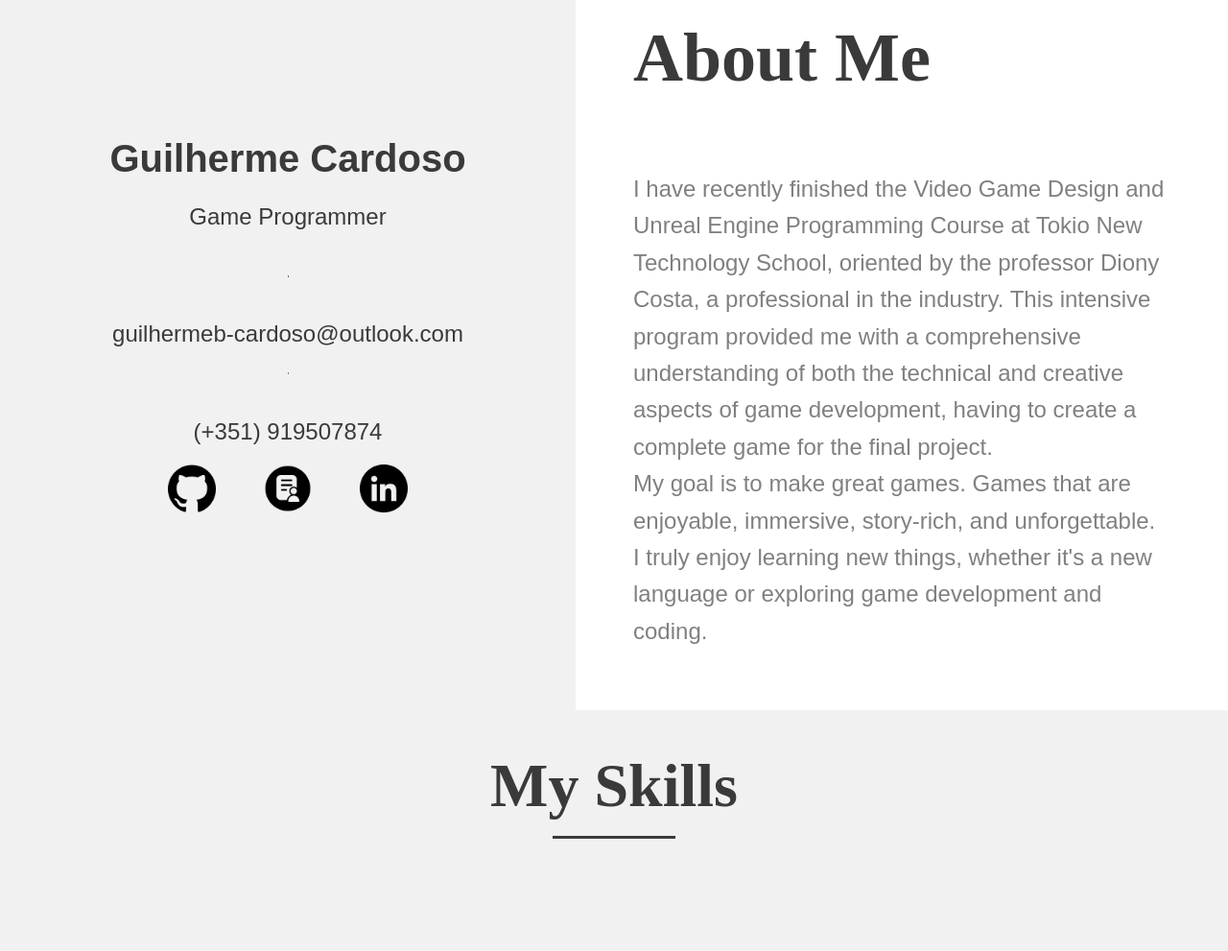
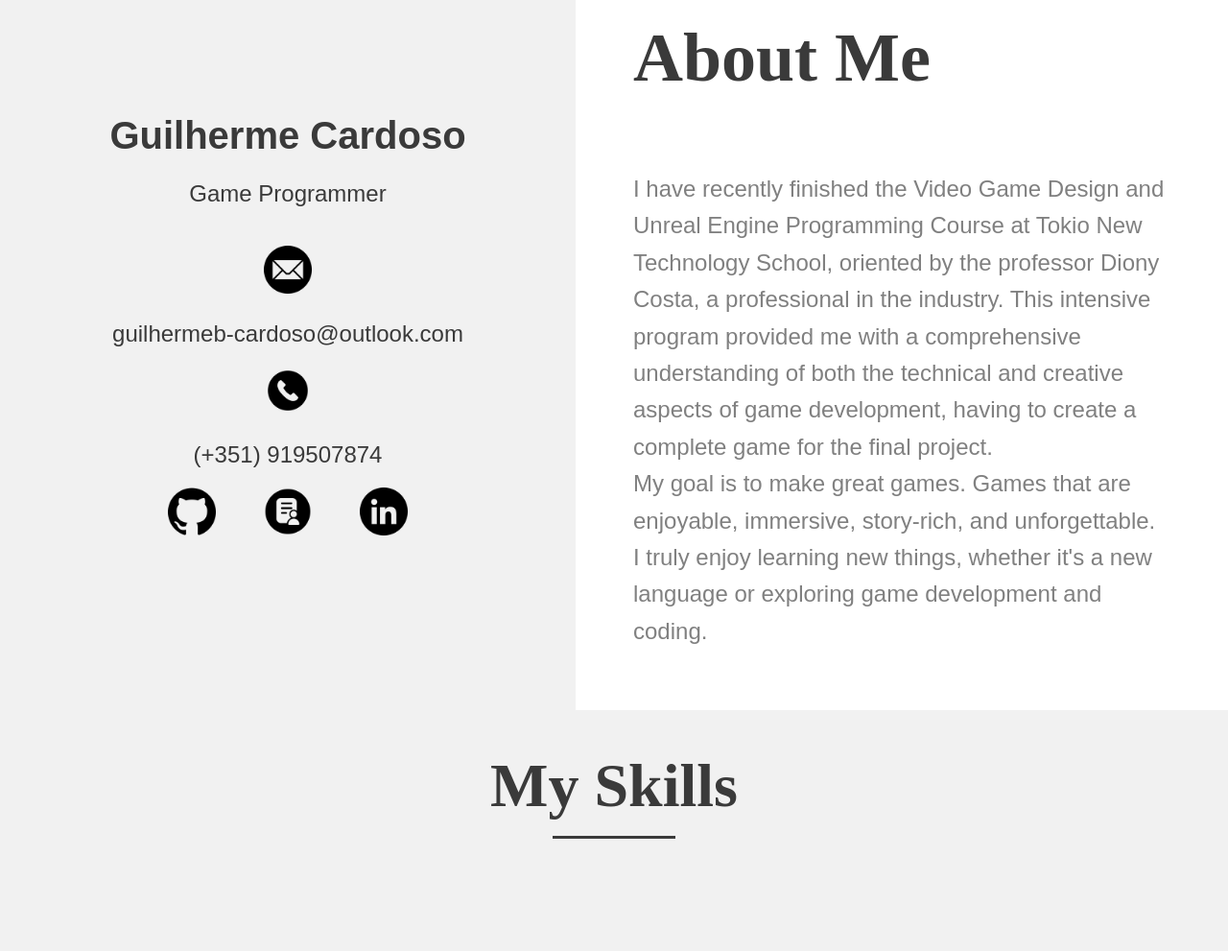
Before and after one commit to guilhermeb-cardoso/guilhermeb-cardoso.github.io, a plain HTML site: page index.html in a window 1280 px wide. Shown: the part 860-1851 px from the top of the page at 96% size. Drawn offline with Linux system fonts and the light colour scheme.

Commit message:
Update index.html

```diff
--- a/index.html
+++ b/index.html
@@ -326,11 +326,11 @@
             <p style="font-family: 'Arial'; font-size: 1.5em; color: rgb(58, 58, 58);">Game Programmer</p> <!-- Title in the About section -->
             <div class="icons">
                 <div>
-                    <img src="Website Portfolio/Email.png" alt="Email Icon" style="width: 5%; height: 5%"/>  <!-- Email icon -->
+                    <img src="Website Portfolio/Email.png" alt="Email Icon" style="width: 50px; height: 50px"/>  <!-- Email icon -->
                 </div>
                 <p style="font-family: 'Arial'; font-size: 1.5em; color: rgb(58, 58, 58);">guilhermeb-cardoso@outlook.com</p> <!-- Email text -->
                 <div>
-                    <img src="Website Portfolio/phone.png" alt="Phone Icon" style="width: 5%; height: 5%" /> <!-- Phone icon -->
+                    <img src="Website Portfolio/phone.png" alt="Phone Icon" style="width: 50px; height: 50px" /> <!-- Phone icon -->
                 </div>
                 <p style="font-family: 'Arial'; font-size: 1.5em; color: rgb(58, 58, 58);">(+351) 919507874</p> <!-- Phone text -->
                 <div class="icon-container">
```
